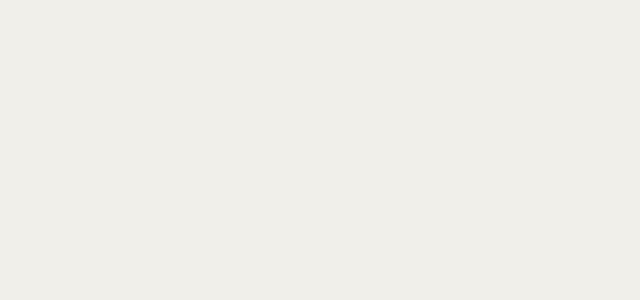
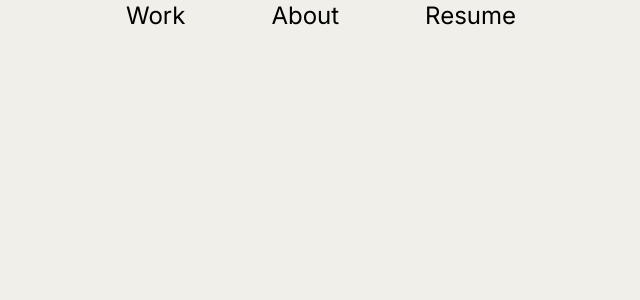
Before and after one commit to itsjoopark/julespark.design, a Next.js app: page / in a window 1280 px wide. Shown: the top 300 px of the page, without its empty margins (319-959 px from the left). Built offline with nearby package versions, Linux system fonts and the light colour scheme.

Commit message:
Add simple centered nav bar with Work, About, Resume

```diff
--- a/src/app/page.tsx
+++ b/src/app/page.tsx
@@ -1,8 +1,23 @@
 export default function Home() {
   return (
     <div className="min-h-screen bg-[#f0efea]">
-      {/* Main content area - clean empty space */}
-      <main className="min-h-screen">
+      {/* Simple centered navigation */}
+      <nav className="fixed top-0 left-0 right-0 z-50 bg-[#f0efea] pt-[30px] pb-[10px]">
+        <div className="flex items-center justify-center gap-[86px] font-normal text-2xl text-black">
+          <a href="#work" className="hover:opacity-70 transition-opacity">
+            Work
+          </a>
+          <a href="#about" className="hover:opacity-70 transition-opacity">
+            About
+          </a>
+          <a href="/resume" className="hover:opacity-70 transition-opacity">
+            Resume
+          </a>
+        </div>
+      </nav>
+
+      {/* Main content area */}
+      <main className="pt-[89px] min-h-screen">
         {/* Content will go here */}
       </main>
     </div>
```
